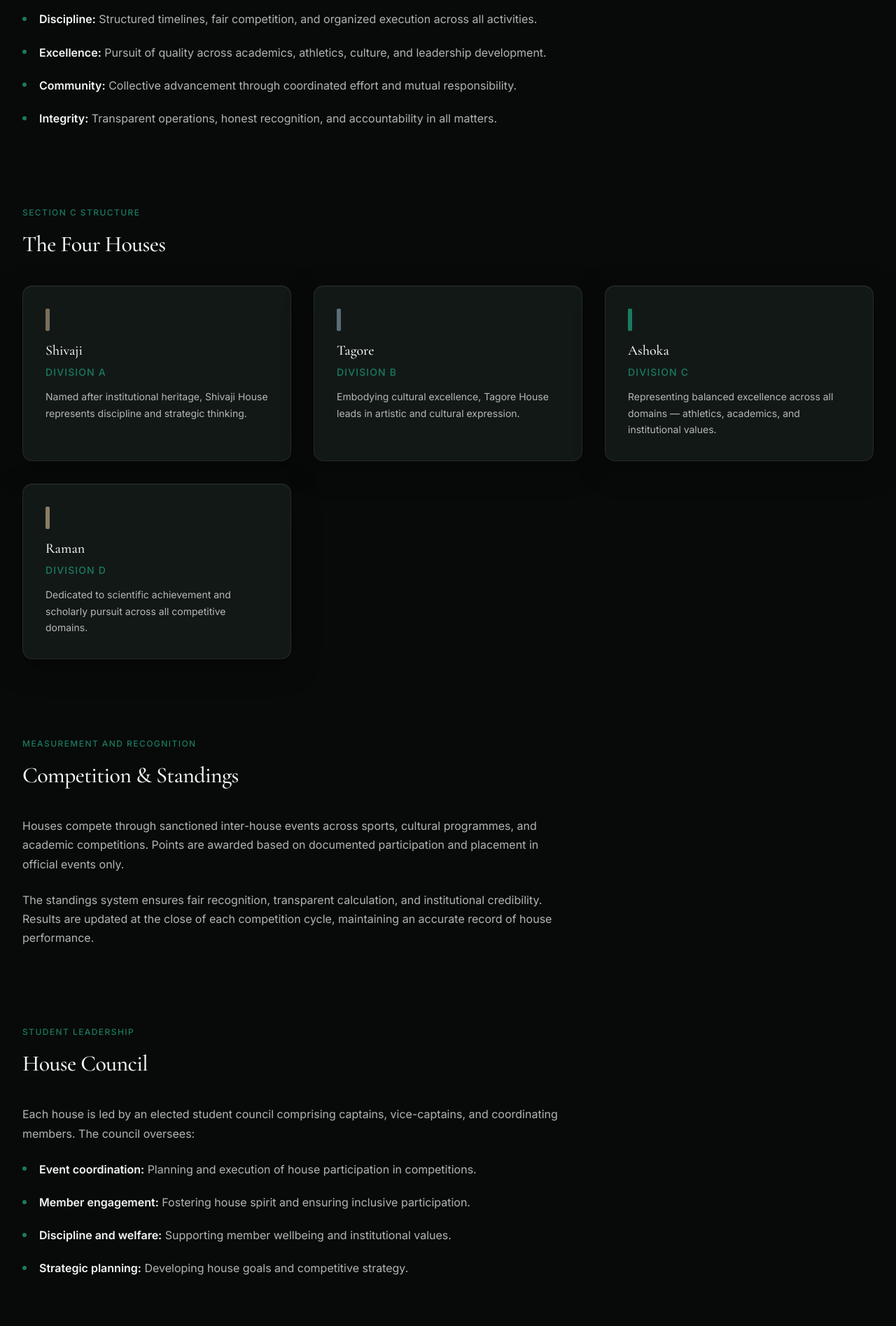
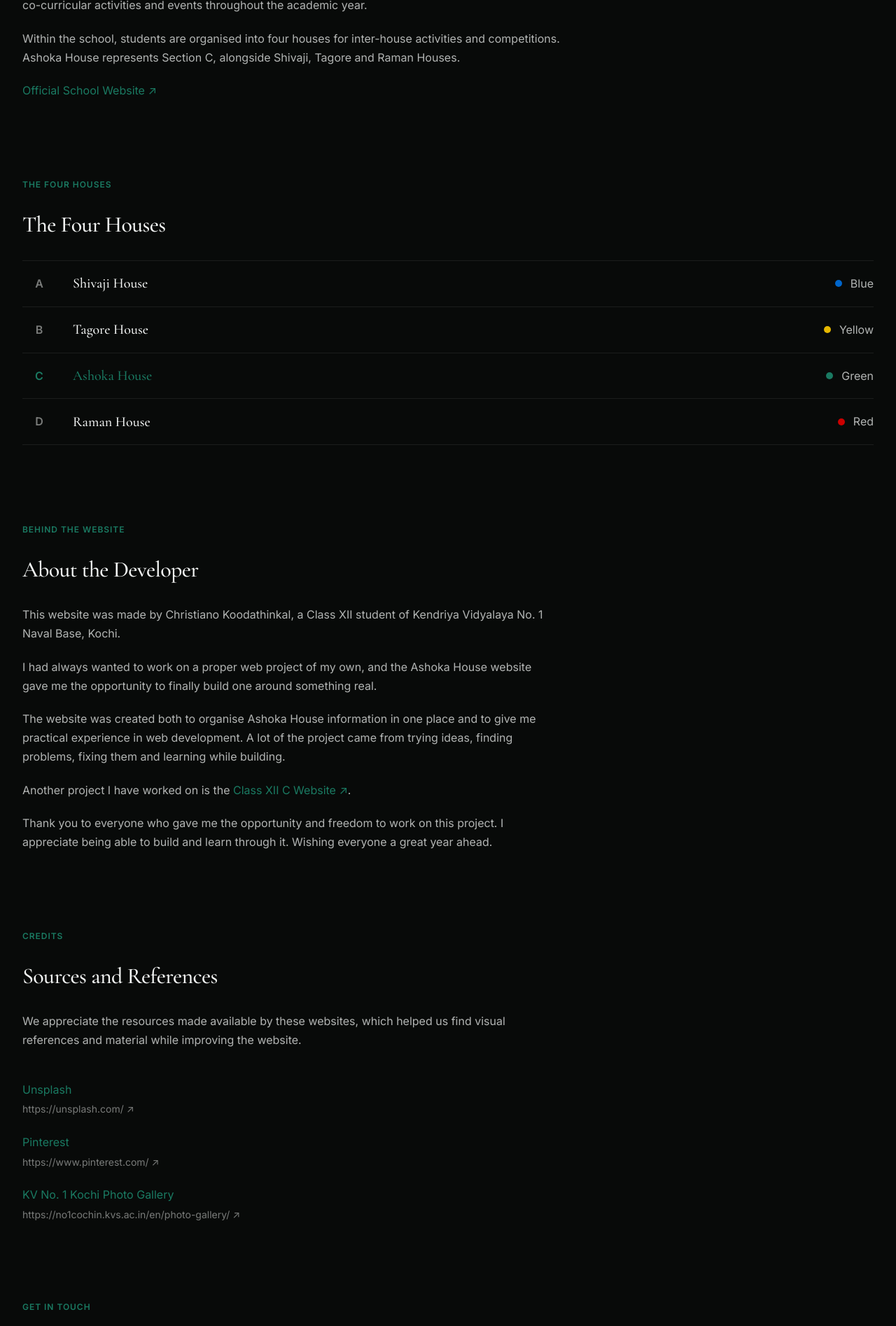
Before and after one commit to christy-404/ashoka-house-website, a website: page about.html in a window 1280 px wide. Shown: the part 905-2800 px from the top of the page at 70% size. Drawn offline with nearby package versions, Linux system fonts and the light colour scheme.

Commit message:
Complete Ashoka House static website

```diff
--- a/about.html
+++ b/about.html
@@ -26,7 +26,7 @@
             </div>
             <div class="preloader__text">
                 <h1 class="preloader__title">Ashoka House</h1>
-                <p class="preloader__subtitle">Loading institutional philosophy</p>
+                <p class="preloader__subtitle">LOADING ABOUT</p>
             </div>
             <div class="preloader__progress">
                 <div class="preloader__progress-bar"></div>
@@ -64,137 +64,135 @@
                 <div class="page-hero__gradient"></div>
             </header>
 
-            <section class="page-section" aria-label="House philosophy">
+            <!-- 1. About Our Institution -->
+            <section class="page-section" aria-label="About our institution">
                 <div class="container">
                     <header class="section-header">
-                        <p class="eyebrow">Foundation</p>
-                        <h2 class="section-title">Institutional Philosophy</h2>
+                        <p class="section-eyebrow">ABOUT OUR INSTITUTION</p>
+                        <h2 class="section-title">About Our Institution</h2>
                     </header>
                     <div class="about-editorial">
                         <p>
-                            Ashoka House is one of four houses in Section C, each representing distinct traditions and values
-                            within the institutional system. The house system exists to foster:
+                            Kendriya Vidyalaya No. 1 Naval Base, Kochi is the school behind this website and the community Ashoka House is a part of. As a Kendriya Vidyalaya, school life brings together academics, sports, co-curricular activities and events throughout the academic year.
                         </p>
-                        <ul class="about-principles">
+                        <p>
+                            Within the school, students are organised into four houses for inter-house activities and competitions. Ashoka House represents Section C, alongside Shivaji, Tagore and Raman Houses.
+                        </p>
+                        <p>
+                            <a href="https://no1cochin.kvs.ac.in/en/" target="_blank" rel="noopener noreferrer">Official School Website ↗</a>
+                        </p>
+                    </div>
+                </div>
+            </section>
+
+            <!-- 2. The Four Houses -->
+            <section class="page-section" aria-label="The four houses">
+                <div class="container">
+                    <header class="section-header">
+                        <p class="section-eyebrow">THE FOUR HOUSES</p>
+                        <h2 class="section-title">The Four Houses</h2>
+                    </header>
+                    <div class="houses-table">
+                        <div class="house-row">
+                            <span class="house-row__section">A</span>
+                            <span class="house-row__name">Shivaji House</span>
+                            <span class="house-row__colour"><span class="house-dot" style="--house-color: #0066cc;"></span> Blue</span>
+                        </div>
+                        <div class="house-row">
+                            <span class="house-row__section">B</span>
+                            <span class="house-row__name">Tagore House</span>
+                            <span class="house-row__colour"><span class="house-dot" style="--house-color: #e6b800;"></span> Yellow</span>
+                        </div>
+                        <div class="house-row house-row--ashoka">
+                            <span class="house-row__section">C</span>
+                            <span class="house-row__name">Ashoka House</span>
+                            <span class="house-row__colour"><span class="house-dot" style="--house-color: #1a7a62;"></span> Green</span>
+                        </div>
+                        <div class="house-row">
+                            <span class="house-row__section">D</span>
+                            <span class="house-row__name">Raman House</span>
+                            <span class="house-row__colour"><span class="house-dot" style="--house-color: #cc0000;"></span> Red</span>
+                        </div>
+                    </div>
+                </div>
+            </section>
+
+            <!-- 3. About the Developer (combined section) -->
+            <section class="page-section" aria-label="About the developer">
+                <div class="container">
+                    <header class="section-header">
+                        <p class="section-eyebrow">BEHIND THE WEBSITE</p>
+                        <h2 class="section-title">About the Developer</h2>
+                    </header>
+                    <div class="about-editorial">
+                        <p>
+                            This website was made by Christiano Koodathinkal, a Class XII student of Kendriya Vidyalaya No. 1 Naval Base, Kochi.
+                        </p>
+                        <p>
+                            I had always wanted to work on a proper web project of my own, and the Ashoka House website gave me the opportunity to finally build one around something real.
+                        </p>
+                        <p>
+                            The website was created both to organise Ashoka House information in one place and to give me practical experience in web development. A lot of the project came from trying ideas, finding problems, fixing them and learning while building.
+                        </p>
+                        <p>
+                            Another project I have worked on is the <a href="https://christy-404.github.io/class-12-c/" target="_blank" rel="noopener noreferrer">Class XII C Website ↗</a>.
+                        </p>
+                        <p>
+                            Thank you to everyone who gave me the opportunity and freedom to work on this project. I appreciate being able to build and learn through it. Wishing everyone a great year ahead.
+                        </p>
+                    </div>
+                </div>
+            </section>
+
+            <!-- 4. Sources and References -->
+            <section class="page-section" aria-label="Sources and references">
+                <div class="container">
+                    <header class="section-header">
+                        <p class="section-eyebrow">CREDITS</p>
+                        <h2 class="section-title">Sources and References</h2>
+                    </header>
+                    <div class="about-editorial">
+                        <p>
+                            We appreciate the resources made available by these websites, which helped us find visual references and material while improving the website.
+                        </p>
+                        <ul class="sources-list">
                             <li>
-                                <strong>Discipline:</strong>
-                                Structured timelines, fair competition, and organized execution across all activities.
+                                <a href="https://unsplash.com/" target="_blank" rel="noopener noreferrer">Unsplash</a>
+                                <span class="source-url">https://unsplash.com/ ↗</span>
                             </li>
                             <li>
-                                <strong>Excellence:</strong>
-                                Pursuit of quality across academics, athletics, culture, and leadership development.
+                                <a href="https://www.pinterest.com/" target="_blank" rel="noopener noreferrer">Pinterest</a>
+                                <span class="source-url">https://www.pinterest.com/ ↗</span>
                             </li>
                             <li>
-                                <strong>Community:</strong>
-                                Collective advancement through coordinated effort and mutual responsibility.
-                            </li>
-                            <li>
-                                <strong>Integrity:</strong>
-                                Transparent operations, honest recognition, and accountability in all matters.
+                                <a href="https://no1cochin.kvs.ac.in/en/photo-gallery/" target="_blank" rel="noopener noreferrer">KV No. 1 Kochi Photo Gallery</a>
+                                <span class="source-url">https://no1cochin.kvs.ac.in/en/photo-gallery/ ↗</span>
                             </li>
                         </ul>
                     </div>
                 </div>
             </section>
 
-            <section class="page-section" aria-label="House identity">
+            <!-- 5. Suggestions and Feedback -->
+            <section class="page-section" aria-label="Suggestions and feedback">
                 <div class="container">
                     <header class="section-header">
-                        <p class="eyebrow">Section C structure</p>
-                        <h2 class="section-title">The Four Houses</h2>
-                    </header>
-                    <div class="about-houses">
-                        <div class="house-card">
-                            <div class="house-card__marker" style="--house-color: #7a6f5c;"></div>
-                            <h3 class="house-card__name">Shivaji</h3>
-                            <p class="house-card__division">Division A</p>
-                            <p class="house-card__description">
-                                Named after institutional heritage, Shivaji House represents discipline and strategic thinking.
-                            </p>
-                        </div>
-                        <div class="house-card">
-                            <div class="house-card__marker" style="--house-color: #5a6d78;"></div>
-                            <h3 class="house-card__name">Tagore</h3>
-                            <p class="house-card__division">Division B</p>
-                            <p class="house-card__description">
-                                Embodying cultural excellence, Tagore House leads in artistic and cultural expression.
-                            </p>
-                        </div>
-                        <div class="house-card">
-                            <div class="house-card__marker" style="--house-color: #1a7a62;"></div>
-                            <h3 class="house-card__name">Ashoka</h3>
-                            <p class="house-card__division">Division C</p>
-                            <p class="house-card__description">
-                                Representing balanced excellence across all domains — athletics, academics, and institutional values.
-                            </p>
-                        </div>
-                        <div class="house-card">
-                            <div class="house-card__marker" style="--house-color: #8a7d62;"></div>
-                            <h3 class="house-card__name">Raman</h3>
-                            <p class="house-card__division">Division D</p>
-                            <p class="house-card__description">
-                                Dedicated to scientific achievement and scholarly pursuit across all competitive domains.
-                            </p>
-                        </div>
-                    </div>
-                </div>
-            </section>
-
-            <section class="page-section" aria-label="Competition and standings">
-                <div class="container">
-                    <header class="section-header">
-                        <p class="eyebrow">Measurement and recognition</p>
-                        <h2 class="section-title">Competition & Standings</h2>
+                        <p class="section-eyebrow">GET IN TOUCH</p>
+                        <h2 class="section-title">Suggestions and Feedback</h2>
                     </header>
                     <div class="about-editorial">
-                        <p>
-                            Houses compete through sanctioned inter-house events across sports, cultural programmes, and academic competitions.
-                            Points are awarded based on documented participation and placement in official events only.
-                        </p>
-                        <p>
-                            The standings system ensures fair recognition, transparent calculation, and institutional credibility.
-                            Results are updated at the close of each competition cycle, maintaining an accurate record of house performance.
-                        </p>
-                    </div>
-                </div>
-            </section>
-
-            <section class="page-section" aria-label="House council structure">
-                <div class="container">
-                    <header class="section-header">
-                        <p class="eyebrow">Student leadership</p>
-                        <h2 class="section-title">House Council</h2>
-                    </header>
-                    <div class="about-editorial">
-                        <p>
-                            Each house is led by an elected student council comprising captains, vice-captains, and coordinating members.
-                            The council oversees:
-                        </p>
-                        <ul class="about-principles">
-                            <li><strong>Event coordination:</strong> Planning and execution of house participation in competitions.</li>
-                            <li><strong>Member engagement:</strong> Fostering house spirit and ensuring inclusive participation.</li>
-                            <li><strong>Discipline and welfare:</strong> Supporting member wellbeing and institutional values.</li>
-                            <li><strong>Strategic planning:</strong> Developing house goals and competitive strategy.</li>
-                        </ul>
-                    </div>
-                </div>
-            </section>
-
-            <section class="page-section" aria-label="Legacy and tradition">
-                <div class="container">
-                    <header class="section-header">
-                        <p class="eyebrow">Institutional continuity</p>
-                        <h2 class="section-title">Legacy & Tradition</h2>
-                    </header>
-                    <div class="about-editorial">
-                        <p>
-                            The house system represents institutional continuity spanning years of student achievement, leadership development,
-                            and competitive excellence. Each year builds upon established traditions while creating new milestones.
-                        </p>
-                        <p>
-                            This platform documents that legacy — recording competitions, standings, and leadership across all houses with
-                            institutional clarity and premium presentation.
-                        </p>
+                        <p class="feedback-note">Submitting will open your email app with the feedback prepared.</p>
+                        <form class="feedback-form" id="feedback-form" novalidate>
+                            <div class="form-group">
+                                <label for="feedback-name" class="form-label">Name</label>
+                                <input type="text" id="feedback-name" name="name" class="form-input" required aria-required="true">
+                            </div>
+                            <div class="form-group">
+                                <label for="feedback-message" class="form-label">Suggestion / Feedback</label>
+                                <textarea id="feedback-message" name="message" class="form-textarea" rows="5" required aria-required="true"></textarea>
+                            </div>
+                            <button type="submit" class="btn btn--primary">Send Feedback</button>
+                        </form>
                     </div>
                 </div>
             </section>
@@ -223,5 +221,6 @@
 
     <script src="./js/preloader-global.js"></script>
     <script src="./js/nav.js"></script>
+    <script src="./js/about.js"></script>
 </body>
 </html>
--- a/css/pages/about.css
+++ b/css/pages/about.css
@@ -1,10 +1,33 @@
 /* Ashoka House — About page */
+
+/* ——— Section header (eyebrow + title) ——— */
+.section-header {
+  margin-bottom: var(--space-8);
+}
+
+.section-eyebrow {
+  font-size: var(--text-caption);
+  font-weight: 600;
+  letter-spacing: var(--tracking-wide);
+  text-transform: uppercase;
+  color: var(--color-emerald-mid);
+  margin-bottom: var(--space-3);
+}
+
+.section-title {
+  font-family: var(--font-display);
+  font-size: var(--text-h2);
+  font-weight: 500;
+  line-height: var(--leading-snug);
+  color: var(--color-text);
+  margin: 0;
+}
 
 /* ——— Editorial content ——— */
 .about-editorial {
   display: flex;
   flex-direction: column;
-  gap: var(--space-6);
+  gap: var(--space-5);
   max-width: 48rem;
 }
 
@@ -15,125 +38,245 @@
   margin: 0;
 }
 
-/* ——— Principles list ——— */
-.about-principles {
+.about-editorial a {
+  color: var(--color-emerald-mid);
+  text-decoration: none;
+  border-bottom: 1px solid transparent;
+  transition:
+    color var(--duration-fast) var(--ease-out),
+    border-color var(--duration-fast) var(--ease-out);
+}
+
+.about-editorial a:hover {
+  color: var(--color-emerald);
+  border-bottom-color: var(--color-emerald-mid);
+}
+
+/* ——— Houses table (clean list) ——— */
+.houses-table {
   display: flex;
   flex-direction: column;
-  gap: var(--space-5);
-  list-style: none;
-  margin: 0;
-  padding: 0;
+  border-top: 1px solid var(--color-border);
 }
 
-.about-principles li {
-  font-size: var(--text-body);
-  line-height: var(--leading-relaxed);
-  color: var(--color-text-secondary);
-  padding-left: var(--space-6);
-  position: relative;
+.house-row {
+  display: grid;
+  grid-template-columns: 3rem 1fr auto;
+  align-items: center;
+  gap: var(--space-6);
+  padding: var(--space-5) 0;
+  border-bottom: 1px solid var(--color-border);
+  transition: background var(--duration-fast) var(--ease-out);
 }
 
-.about-principles li::before {
-  content: '';
-  position: absolute;
-  left: 0;
-  top: 0.6rem;
-  width: 0.375rem;
-  height: 0.375rem;
-  background: var(--color-emerald-mid);
-  border-radius: 50%;
+.house-row:hover {
+  background: var(--color-surface-2);
 }
 
-.about-principles li strong {
-  color: var(--color-text);
+.house-row__section {
+  font-size: var(--text-body);
   font-weight: 600;
+  color: var(--color-text-muted);
+  text-align: center;
 }
 
-/* ——— Houses grid ——— */
-.about-houses {
-  display: grid;
-  grid-template-columns: repeat(auto-fit, minmax(20rem, 1fr));
-  gap: var(--space-8);
-}
-
-/* ——— House card ——— */
-.house-card {
-  background: var(--color-surface);
-  border: 1px solid var(--color-border);
-  border-radius: var(--radius-lg);
-  padding: var(--space-8);
-  box-shadow: var(--shadow-card);
-  transition:
-    border-color var(--duration-normal) var(--ease-out),
-    box-shadow var(--duration-normal) var(--ease-out),
-    transform var(--duration-normal) var(--ease-out);
-}
-
-.house-card:hover {
-  border-color: var(--color-border-strong);
-  box-shadow: var(--shadow-card-hover);
-  transform: translateY(-1px);
-}
-
-.house-card__marker {
-  width: 0.375rem;
-  height: 2rem;
-  background: var(--house-color);
-  border-radius: 2px;
-  margin-bottom: var(--space-4);
-}
-
-.house-card__name {
+.house-row__name {
   font-family: var(--font-display);
   font-size: var(--text-h3);
   font-weight: 500;
   line-height: var(--leading-snug);
   color: var(--color-text);
-  margin: 0 0 var(--space-2) 0;
 }
 
-.house-card__division {
+.house-row__colour {
+  display: flex;
+  align-items: center;
+  gap: var(--space-3);
+  font-size: var(--text-body);
+  color: var(--color-text-secondary);
+  white-space: nowrap;
+}
+
+.house-dot {
+  width: 0.625rem;
+  height: 0.625rem;
+  border-radius: 50%;
+  background: var(--house-color);
+  flex-shrink: 0;
+}
+
+/* Subtle emphasis for Ashoka House row */
+.house-row--ashoka .house-row__name {
+  color: var(--color-emerald-mid);
+}
+
+.house-row--ashoka .house-row__section {
+  color: var(--color-emerald-mid);
+}
+
+/* ——— Sources list ——— */
+.sources-list {
+  list-style: none;
+  padding: 0;
+  margin: var(--space-6) 0 0 0;
+  display: flex;
+  flex-direction: column;
+  gap: var(--space-6);
+}
+
+.sources-list li {
+  display: flex;
+  flex-direction: column;
+  gap: var(--space-1);
+}
+
+.sources-list a {
+  color: var(--color-emerald-mid);
+  text-decoration: none;
+  border-bottom: 1px solid transparent;
+  transition:
+    color var(--duration-fast) var(--ease-out),
+    border-color var(--duration-fast) var(--ease-out);
+}
+
+.sources-list a:hover {
+  color: var(--color-emerald);
+  border-bottom-color: var(--color-emerald-mid);
+}
+
+.source-url {
+  font-size: var(--text-small);
+  color: var(--color-text-muted);
+  word-break: break-all;
+}
+
+/* ——— Feedback form ——— */
+.feedback-note {
+  font-size: var(--text-small);
+  color: var(--color-text-muted);
+  margin: 0 0 var(--space-6) 0;
+}
+
+.feedback-form {
+  display: flex;
+  flex-direction: column;
+  gap: var(--space-6);
+  max-width: 48rem;
+}
+
+.form-group {
+  display: flex;
+  flex-direction: column;
+  gap: var(--space-2);
+}
+
+.form-label {
   font-size: var(--text-small);
   font-weight: 500;
-  letter-spacing: var(--tracking-wide);
-  text-transform: uppercase;
-  color: var(--color-emerald-mid);
-  margin: 0 0 var(--space-3) 0;
+  color: var(--color-text);
 }
 
-.house-card__description {
-  font-size: var(--text-small);
-  line-height: var(--leading-relaxed);
-  color: var(--color-text-secondary);
-  margin: 0;
+.form-input,
+.form-textarea {
+  width: 100%;
+  padding: var(--space-3) var(--space-4);
+  font-family: var(--font-body);
+  font-size: var(--text-body);
+  line-height: var(--leading-normal);
+  color: var(--color-text);
+  background: var(--color-surface);
+  border: 1px solid var(--color-border);
+  border-radius: var(--radius-md);
+  transition:
+    border-color var(--duration-fast) var(--ease-out),
+    box-shadow var(--duration-fast) var(--ease-out);
+}
+
+.form-input:focus,
+.form-textarea:focus {
+  outline: none;
+  border-color: var(--color-emerald-mid);
+  box-shadow: 0 0 0 3px var(--color-emerald-soft);
+}
+
+.form-input::placeholder,
+.form-textarea::placeholder {
+  color: var(--color-text-muted);
+}
+
+.form-textarea {
+  resize: vertical;
+  min-height: 120px;
 }
 
 /* ——— Responsive ——— */
 @media (max-width: 768px) {
+  .section-header {
+    margin-bottom: var(--space-6);
+  }
+
+  .section-title {
+    font-size: var(--text-h3);
+  }
+
   .about-editorial {
-    gap: var(--space-5);
+    gap: var(--space-4);
   }
 
   .about-editorial p {
     font-size: var(--text-small);
   }
 
-  .about-principles li {
-    font-size: var(--text-small);
-    padding-left: var(--space-5);
+  .house-row {
+    grid-template-columns: 2.5rem 1fr;
+    gap: var(--space-4);
+    padding: var(--space-4) 0;
   }
 
-  .about-houses {
-    gap: var(--space-6);
+  .house-row__colour {
+    grid-column: 2;
+    grid-row: 2;
+    padding-top: var(--space-2);
+  }
+
+  .house-row__section {
+    font-size: var(--text-small);
+  }
+
+  .house-row__name {
+    font-size: var(--text-h4);
+  }
+
+  .sources-list {
+    gap: var(--space-5);
+  }
+
+  .source-url {
+    font-size: var(--text-caption);
+  }
+
+  .feedback-form {
+    gap: var(--space-5);
+  }
+
+  .form-input,
+  .form-textarea {
+    padding: var(--space-3);
   }
 }
 
-@media (max-width: 640px) {
-  .about-houses {
-    grid-template-columns: 1fr;
+@media (max-width: 480px) {
+  .house-row {
+    grid-template-columns: 2rem 1fr;
+    gap: var(--space-3);
   }
 
-  .house-card {
-    padding: var(--space-6);
+  .house-row__colour {
+    font-size: var(--text-small);
+  }
+
+  .house-dot {
+    width: 0.5rem;
+    height: 0.5rem;
   }
 }
```
Also changed, not shown: js/about.js (added, +38 -0 lines), assets/hero/pages/landscape/about.jpg, assets/hero/pages/portrait/about.jpg.
